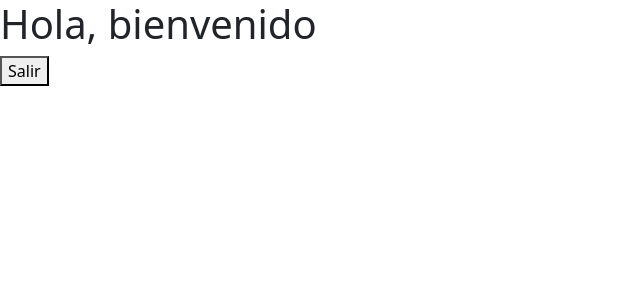
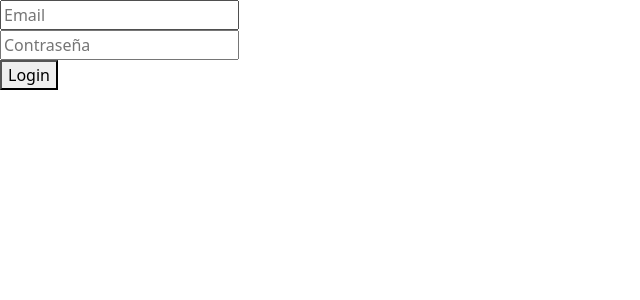
Before and after one commit to cristianescobarcastro/hqb_react_review, a React (Create React App) app: page / in a window 1280 px wide. Shown: the top 300 px of the page, without its empty margins (0-640 px from the left). Built offline with nearby package versions, Linux system fonts and the light colour scheme.

Commit message:
completa tarea

```diff
--- a/src/App.tsx
+++ b/src/App.tsx
@@ -1,12 +1,12 @@
 import './App.css';
-import Home from './containers/home/Home';
+import Login from './components/Login';
 
 function App() {
   return (
     <div className="App">
       <header className="App-header">
         <p>
-        <Home />
+        <Login />
         </p>
       </header>
     </div>
--- /dev/null
+++ b/src/components/Login.tsx
@@ -0,0 +1,52 @@
+import React, { useRef, useState } from "react";
+
+function Login() {
+  const input1 = useRef<any>(null);
+  const input2 = useRef<any>(null);
+
+  const [email, setEmail] = useState<string>('');
+  const [password, setPassword] = useState<string>('');
+
+  const handlerChangeEmail = (event: any) => {
+      const value = event.target.value;
+      setEmail(value);
+  }
+
+  const handlerChangePassword = (event: any) => {
+      const value = event.target.value;
+      setPassword(value);
+  }
+
+  const handleBtnLogin = () => {
+
+    if (email.length == 0)
+    {
+        input1.current.focus();
+        return;
+    }
+    else if (password.length == 0){
+        input2.current.focus();
+        return;
+    }
+
+  };
+  return (
+    <div className="App">
+      <div>
+        <input ref={input1} type="text" name="email" id="email" placeholder="Email" onChange={handlerChangeEmail} value={email} />
+      </div>
+      <div>
+        <input ref={input2}  type="text" name="password" id="password" placeholder="Contraseña" onChange={handlerChangePassword} value={password} />
+      </div>
+      <button onClick={handleBtnLogin}>Login</button>
+    </div>
+  );
+}
+
+export default function App() {
+  return (
+    <>
+      <Login />
+    </>
+  );
+}
```
